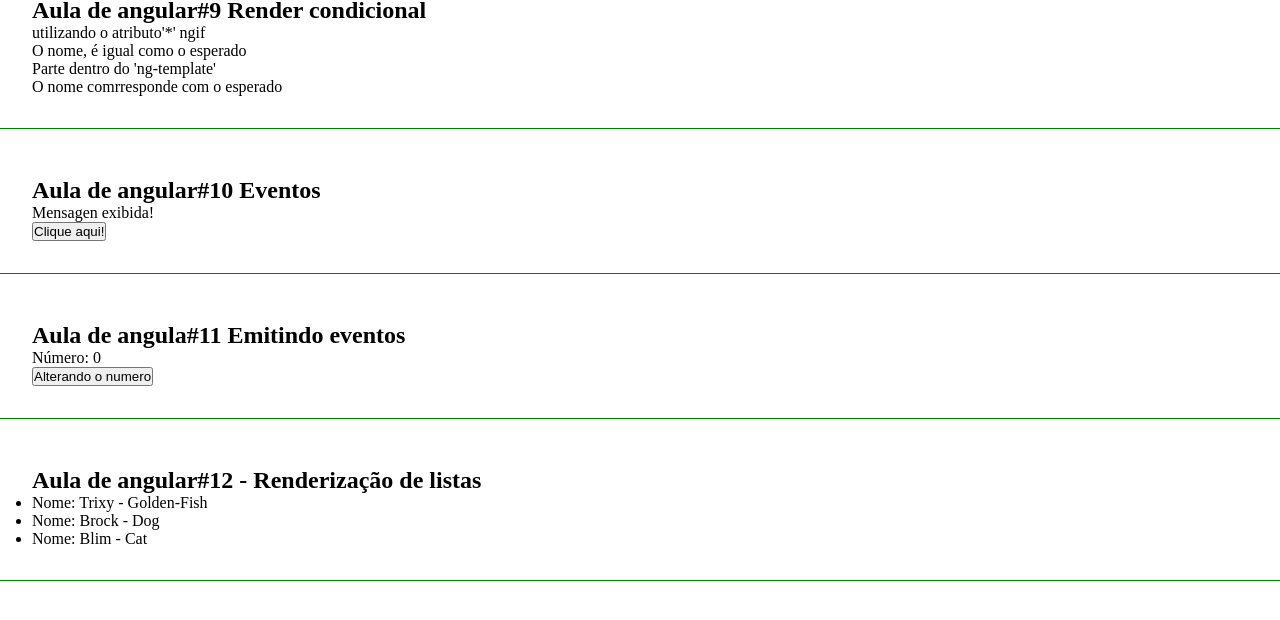
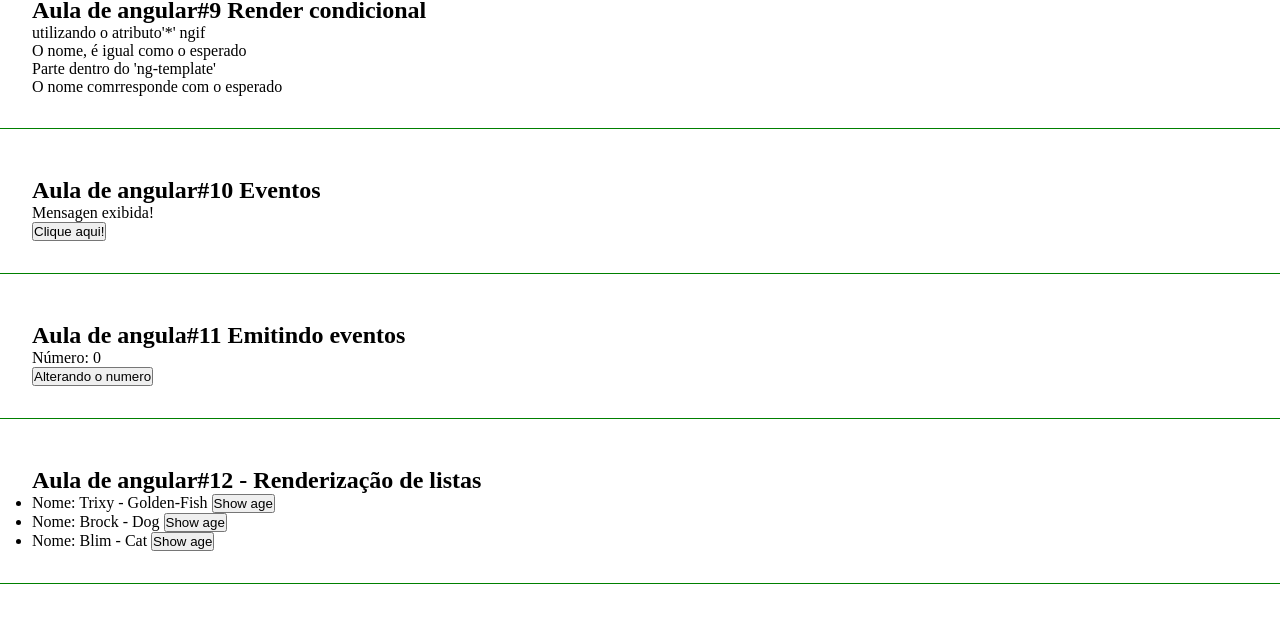
Before and after one commit to Dinos-s/Angular-Curso, an Angular app: page / in a window 1280 px wide. Shown: the part 483-1103 px from the top of the page. Built offline with nearby package versions, Linux system fonts and the light colour scheme.

Commit message:
criando uma interface

```diff
--- /dev/null
+++ b/src/app/IAnimal.ts
@@ -0,0 +1,5 @@
+export interface IAnimal{
+    name: string;
+    type: string;
+    age: number;
+}
--- a/src/app/components/list-render/list-render.component.html
+++ b/src/app/components/list-render/list-render.component.html
@@ -3,8 +3,10 @@
     <ul>
         <li *ngFor="let animal of animals">
             Nome: {{animal.name}} - {{animal.type}}
+            <button (click)="ageShow(animal)">Show age</button>
         </li>
     </ul>
+    <h3>{{animalDetails}}</h3>
 </div>
 <!-- Seguindo as boas praticas da programação, ao usarmos a diretiva *ngFor="let 'animal' of animals; podemos utilizar qualquer palavra, entre o let eo of, desde que a palavra a ser referenciada após o of seja a mesma que declarada no component.ts; -->
 <!-- Porem é bom sembre usarmos o singular da palavra a ser referenciada-->
--- a/src/app/components/list-render/list-render.component.ts
+++ b/src/app/components/list-render/list-render.component.ts
@@ -1,4 +1,5 @@
 import { Component, OnInit } from '@angular/core';
+import { IAnimal } from 'src/app/IAnimal';
 
 @Component({
   selector: 'app-list-render',
@@ -7,14 +8,21 @@
 })
 export class ListRenderComponent implements OnInit {
 
-  animals = [
-    {name:'Trixy', type:'Golden-Fish'},
-    {name:'Brock', type:'Dog'},
-    {name:'Blim', type:'Cat'},
+  animals: IAnimal[] = [
+    {name:'Trixy', type:'Golden-Fish', age: 2},
+    {name:'Brock', type:'Dog', age: 5},
+    {name:'Blim', type:'Cat', age: 6},
   ]
+
+  animalDetails = '';
+
   constructor() { }
 
   ngOnInit(): void {
   }
 
+  ageShow(animal: IAnimal){
+    this.animalDetails = `${animal.name}, tem ${animal.age}`
+  }
+
 }
```
